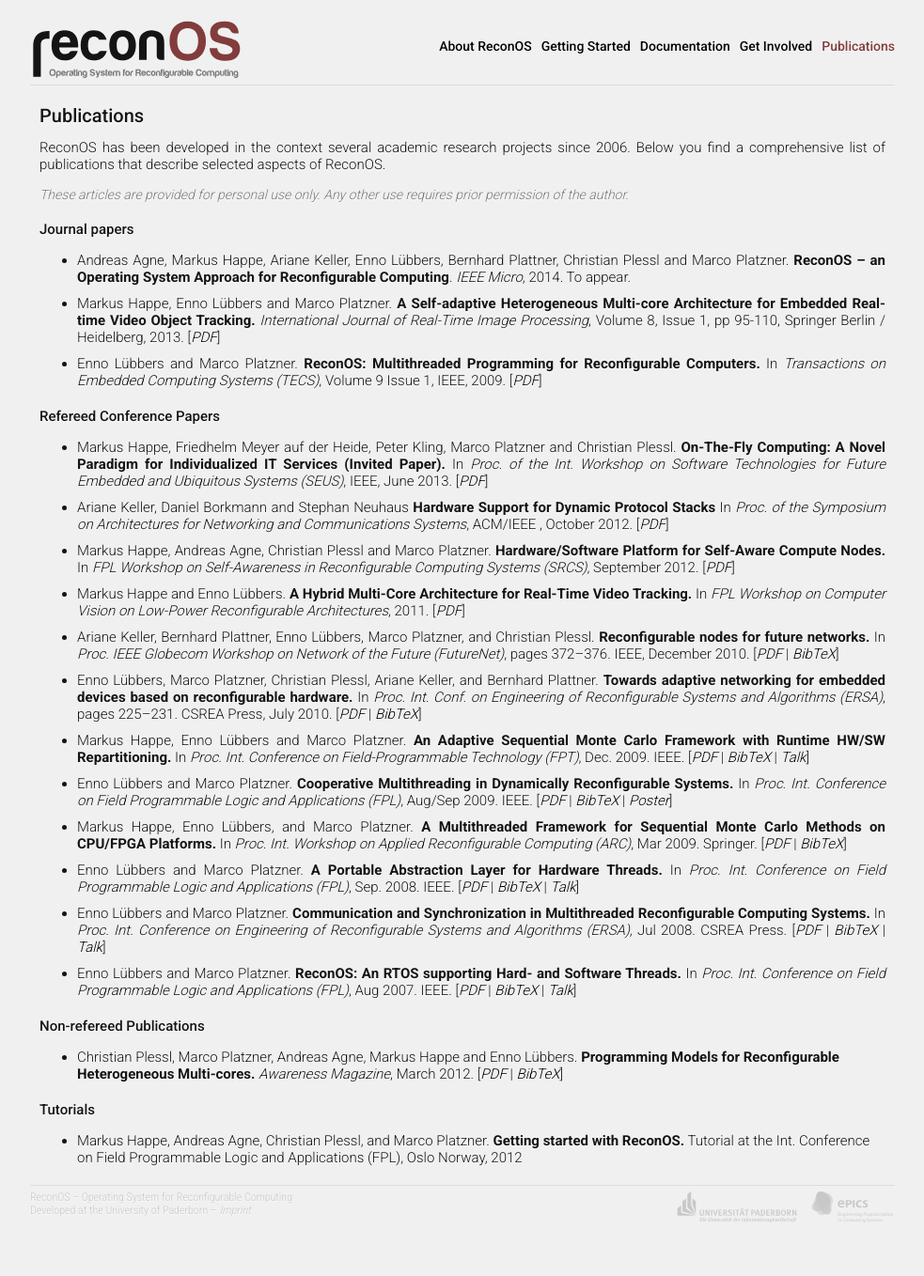
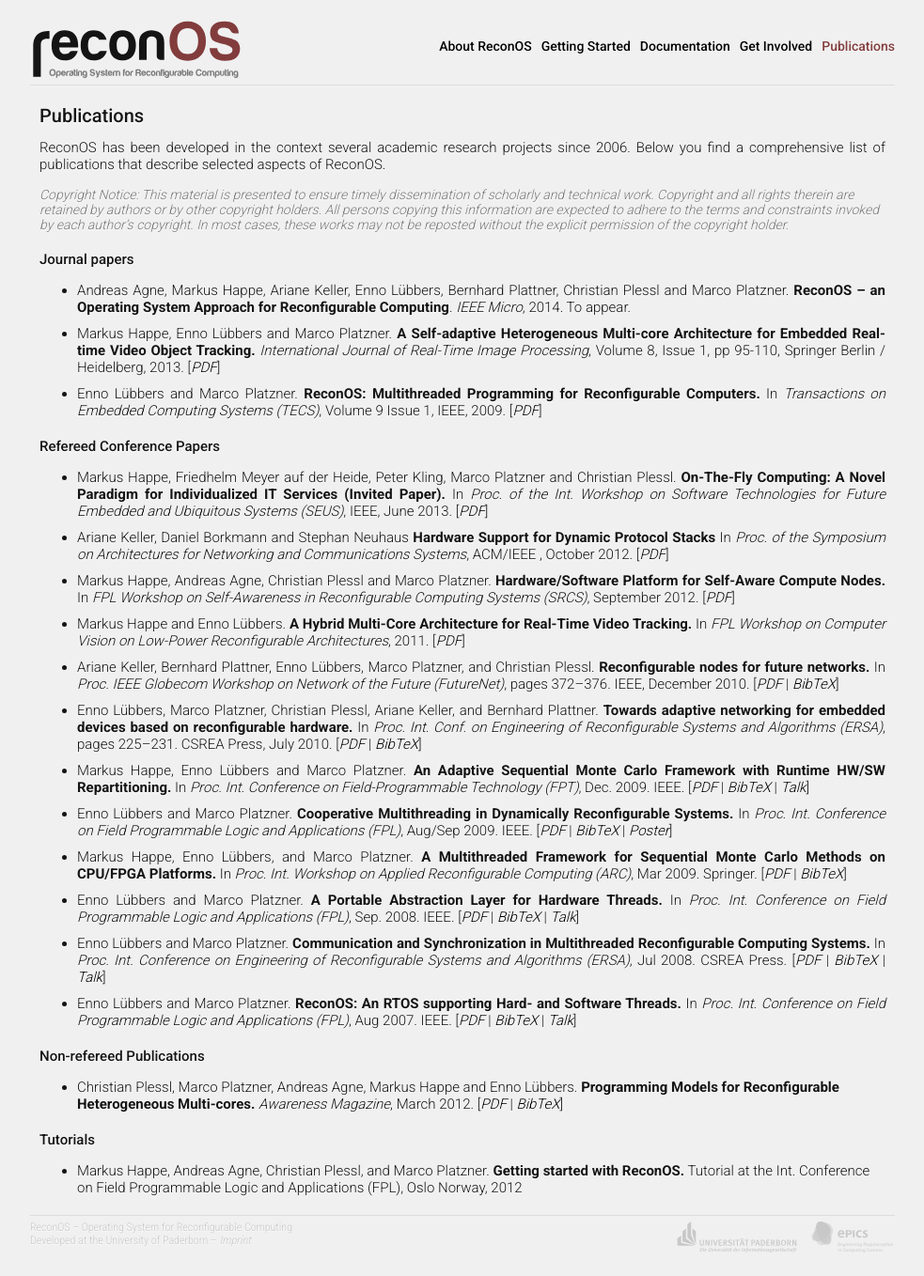
Before and after one commit to ReconOS/reconos.github.io, a Jekyll site: the page built from publications/index.md, in a window 1280 px wide. Shown: the whole page at 94% size, without its empty margins (148-1131 px from the left). Built offline with Jekyll 4.4.1, drawn with Linux system fonts in a browser that asks for light colours; Markdown is read by kramdown in place of the engine named in the settings; before the commit the page ends 1326 px from its top, so only the background shows below that.

Commit message:
Update copyright notice on publication page.

```diff
--- a/publications/index.md
+++ b/publications/index.md
@@ -6,7 +6,7 @@ layout: page
 
 ReconOS has been developed in the context several academic research projects since 2006. Below you find a comprehensive list of publications that describe selected aspects of ReconOS.
 
-#### These articles are provided for personal use only. Any other use requires prior permission of the author.
+#### *Copyright Notice:* This material is presented to ensure timely dissemination of scholarly and technical work. Copyright and all rights therein are retained by authors or by other copyright holders. All persons copying this information are expected to adhere to the terms and constraints invoked by each author's copyright. In most cases, these works may not be reposted without the explicit permission of the copyright holder.
 
 ## Journal papers
 
```
